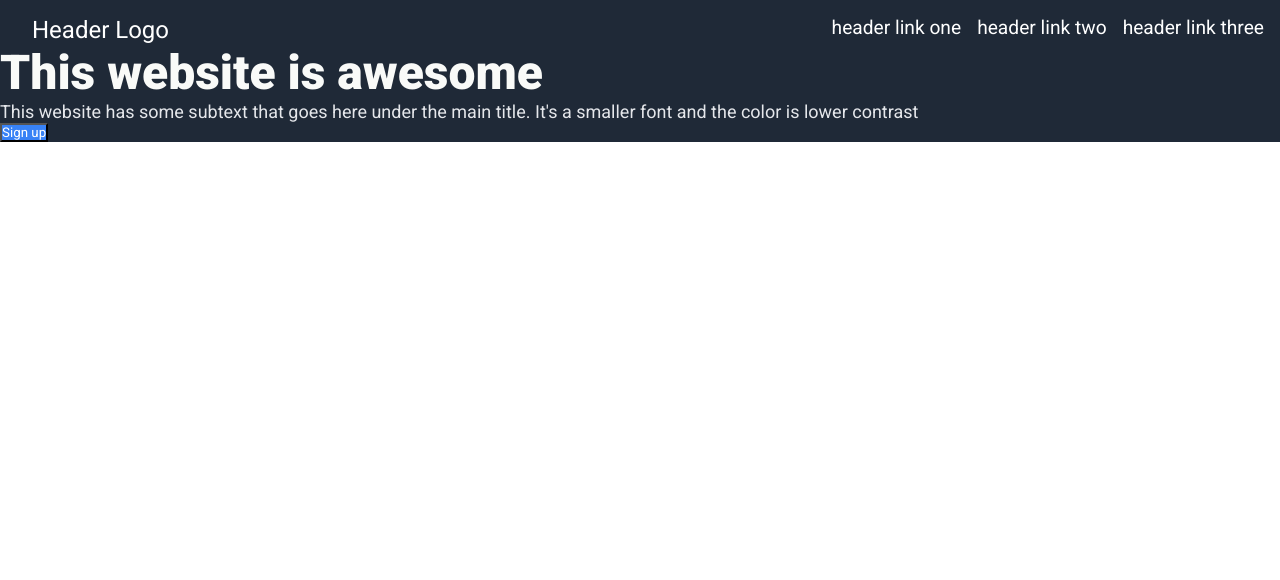
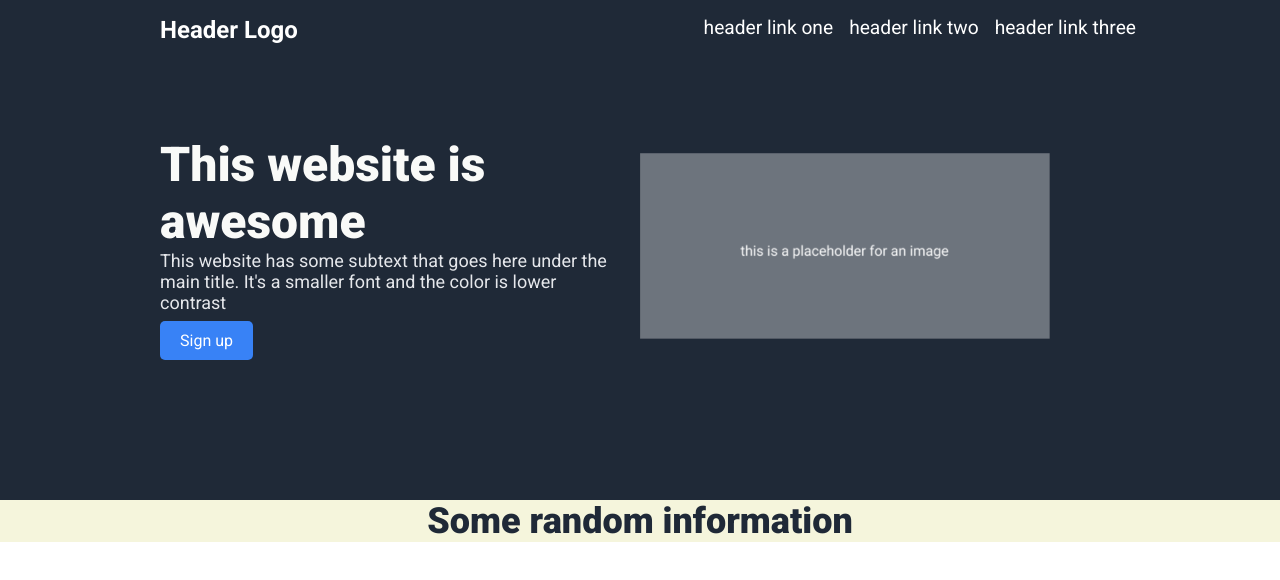
Before and after one commit to baldureinar1/landing-page, a plain HTML site: page index.html in a window 1280 px wide. Drawn offline with Linux system fonts and the light colour scheme.

Commit message:
finished up dark blue section and started on the white section a bit

```diff
--- a/index.html
+++ b/index.html
@@ -11,6 +11,7 @@
 </head>
     <body>
         <div class="header-hero">
+            <div class="content">
                 <header>
                     <nav>
                         <ul>
@@ -25,9 +26,22 @@
                 </header>
 
                 <div class="hero">
-            <h1 class="main-text">This website is awesome</h1>
+                    <div class="hero-text">
+                        <p class="main-text">This website is awesome</p>
                         <p class="sub-text">This website has some subtext that goes here under the main title. It's a smaller font and the color is lower contrast</p>
                         <button class="signup-btn">Sign up</button>
+                    </div>
+                    <div class="hero-img">
+                        <img src="img/Screenshot 2024-10-02 at 9.23.07 PM.png" alt="" class="hero-img">
+                    </div>
+                </div>
+            </div>
+        </div>
+        <div class="random-info">
+            <div class="content">
+                <div class="info-header">
+                    <p>Some random information</p>
+                </div>
             </div>
         </div>
 
--- a/main.css
+++ b/main.css
@@ -4,6 +4,7 @@
     padding: 0;
     box-sizing: border-box;
 }
+
 
 ul {
     list-style-type: none;
@@ -18,6 +19,7 @@ li.logo {
     margin-left: 2rem;
     margin-right: auto;
     font-size: 24px;
+    font-weight: 600;
     color: #F9FAF8
 }
 
@@ -41,8 +43,34 @@ a {
     text-decoration: none;
 }
 
+
 .header-hero {
+    padding-bottom: 3rem;
     background-color: #1f2937;
+}
+
+
+.hero {
+    display: flex;
+    justify-content: space-between;
+    align-items: center;
+    padding: 60px 0;
+}
+
+.hero-text {
+    flex: 1;
+    max-width: 50%;
+    padding: 2rem;
+}
+
+.hero-img {
+    flex: 1;
+    max-width: 100%;
+}
+
+.hero-img img {
+    width: 100%;
+    height: auto;
 }
 
 .main-text {
@@ -57,6 +85,62 @@ a {
 }
 
 .signup-btn {
+    margin-top: 0.5rem;
     background-color: #3882f6;
     color: white;
+    padding: 10px 20px;
+    border: none;
+    border-radius: 5px;
+    cursor: pointer;
+    font-size: 16px;
 }
+
+.content {
+    width: 80%; /* Control the width of the container */
+    max-width: 90%; /* Prevent it from being too wide on large screens */
+    margin: 0 auto; /* Center it horizontally */
+}
+
+.random-info {
+    background-color: beige;
+}
+
+.info-header {
+    font-size: 36px;
+    color: #1f2937;
+    font-weight: 900;
+    text-align: center;
+}
+
+
+
+
+@media (max-width: 768px) {
+    .hero {
+        flex-direction: column;
+        text-align: center;
+    }
+
+    .hero-text {
+        max-width: 100%;
+        margin-bottom: 20px;
+    }
+
+    .hero-img {
+        max-width: 100%;
+    }
+
+    .main-text {
+        font-size: 36px;
+    }
+
+    .sub-text {
+        font-size: 16px;
+    }
+}
+
+@media (min-width: 1024px) {
+    .hero-img {
+        max-width: 80%;
+    }
+}
```
Also changed, not shown: img/Screenshot 2024-10-02 at 9.23.07 PM.png (added). Lines whose indentation alone changed are shown as unchanged.
